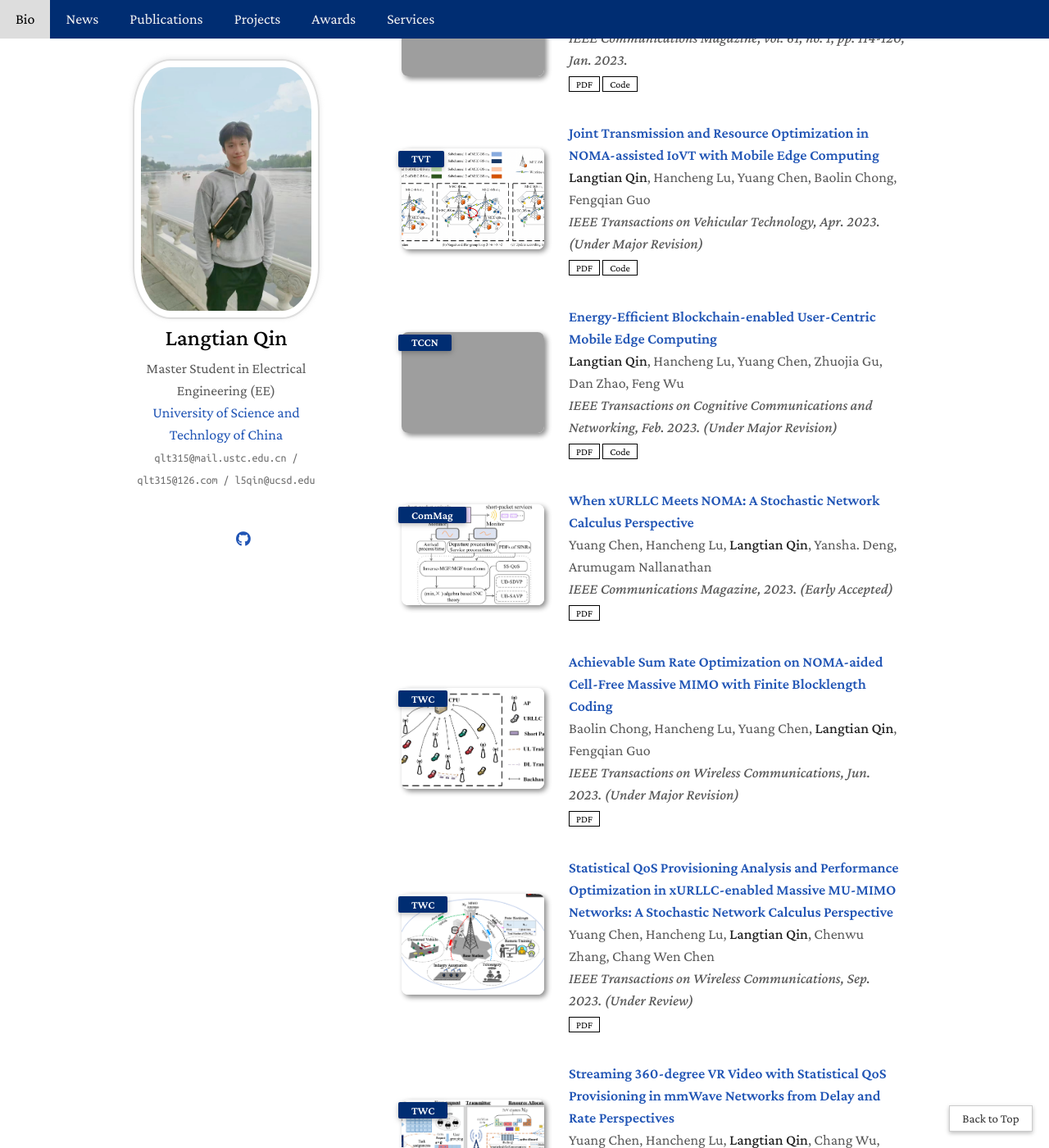
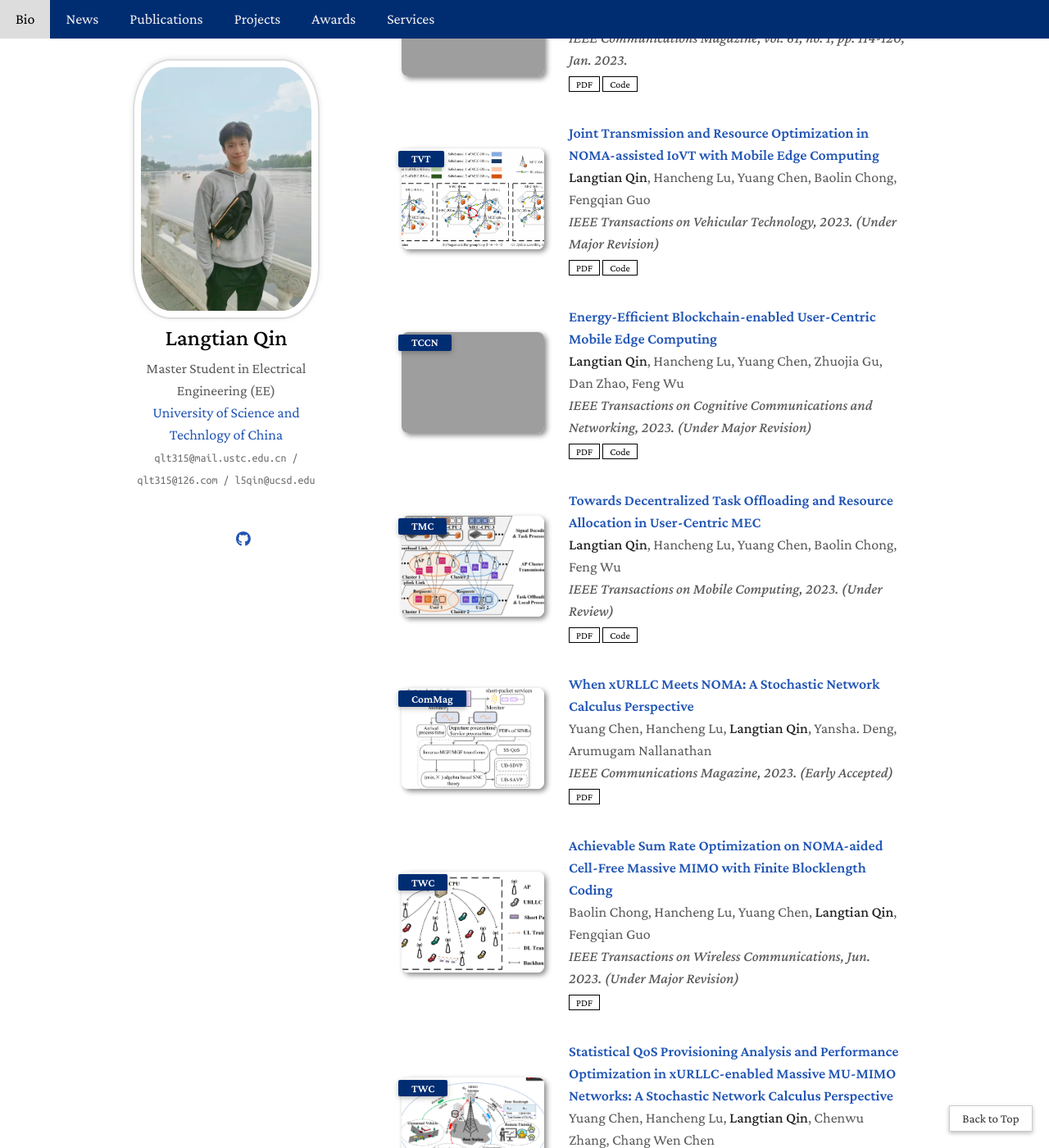
Before and after one commit to qlt315/qlt315.github.io, a Jekyll site: the page built from index.md, in a window 1280 px wide and 1400 px high, scrolled down 1403 px. Shown: the whole window at 82% size. Built offline with Jekyll 4.4.1, drawn with Linux system fonts in a browser that asks for light colours; a style sheet for code colours, icons or effects is not loaded; some of the changed text lies outside the part shown; grey boxes are pictures that could not be loaded.

Commit message:
update data

```diff
--- a/_config.yml
+++ b/_config.yml
@@ -19,7 +19,7 @@ enable_last_update: false
 
 # Links
 # google_scholar: https://scholar.google.com/citations?user=Uf9GqRsAAAAJ
-cv_link: ./assets/Resume_LangtianQin.pdf
+cv_link: ./assets/CV_LangtianQin.pdf
 github_link: https://github.com/qlt315/
 # linkedin: https://www.linkedin.com/in/liuyaoyao/
 # twitter: https://twitter.com/YaoyaoLiu1/
--- a/_data/publications.yml
+++ b/_data/publications.yml
@@ -19,7 +19,7 @@ main:
   - title: Joint Transmission and Resource Optimization in NOMA-assisted IoVT with Mobile Edge Computing
     authors: <strong>Langtian Qin</strong>, Hancheng Lu, Yuang Chen, Baolin Chong, Fengqian Guo
     conference_short: TVT
-    conference: IEEE Transactions on Vehicular Technology, Apr. 2023. (Under Major Revision)
+    conference: IEEE Transactions on Vehicular Technology, 2023. (Under Major Revision)
     pdf: https://www.techrxiv.org/ndownloader/files/40260103/1
     code: https://github.com/qlt315/NOMA-MEC-IoVT
     image: ./assets/img/loop_new.png
@@ -28,10 +28,20 @@ main:
   - title: Energy-Efficient Blockchain-enabled User-Centric Mobile Edge Computing
     authors: <strong>Langtian Qin</strong>, Hancheng Lu, Yuang Chen, Zhuojia Gu, Dan Zhao, Feng Wu
     conference_short: TCCN
-    conference: IEEE Transactions on Cognitive Communications and Networking, Feb. 2023. (Under Major Revision)
+    conference: IEEE Transactions on Cognitive Communications and Networking, 2023. (Under Major Revision)
     pdf: https://arxiv.org/pdf/2302.10515
     code: https://github.com/qlt315/Blockchain-enabled-UCMEC
     image: ./assets/img/blockchain_system_new.jpg
+
+
+  - title: Towards Decentralized Task Offloading and Resource Allocation in User-Centric MEC
+    authors: <strong>Langtian Qin</strong>, Hancheng Lu, Yuang Chen, Baolin Chong, Feng Wu
+    conference_short: TMC
+    conference: IEEE Transactions on Mobile Computing, 2023. (Under Review)
+    pdf: https://arxiv.org/abs/2312.01499
+    code: https://github.com/qlt315/UCMEC-mmWave-Fronthaul
+    image: ./assets/img/UCMEC-mmWave-FH.jpg
+
 
 
   - title: "When xURLLC Meets NOMA: A Stochastic Network Calculus Perspective"
@@ -51,7 +61,7 @@ main:
   - title: "Statistical QoS Provisioning Analysis and Performance Optimization in xURLLC-enabled Massive MU-MIMO Networks: A Stochastic Network Calculus Perspective"
     authors: Yuang Chen, Hancheng Lu, <strong>Langtian Qin</strong>, Chenwu Zhang, Chang Wen Chen
     conference_short: TWC
-    conference: IEEE Transactions on Wireless Communications, Sep. 2023. (Under Review)
+    conference: IEEE Transactions on Wireless Communications, Sep. 2023. (Under Minor Revision)
     pdf: https://arxiv.org/pdf/2302.10092
     image: ./assets/img/xURLLC-MUMIMO.jpg
 
```
Also changed, not shown: index.md (+4 -1 lines), assets/img/UCMEC-mmWave-FH.jpg (added), 2 other files.
